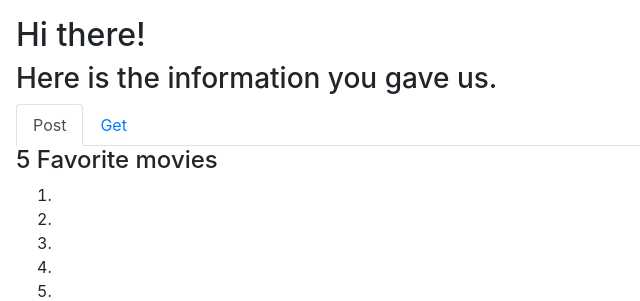
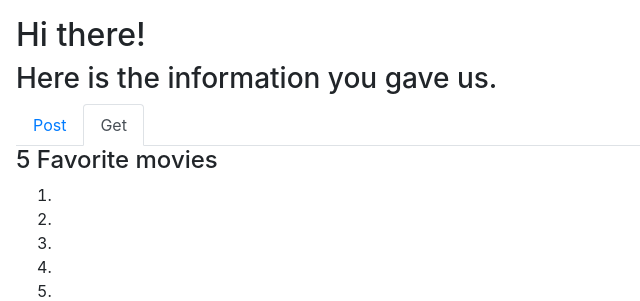
Before and after one commit to Anton90/IntroToPhp, a PHP site: page /result.php?badMovie1=1 in a window 1280 px wide. Shown: the top 301 px of the page, without its empty margins (0-640 px from the left). Run offline with PHP 8.4, Linux system fonts and the light colour scheme; data that the repository does not hold is empty.

Commit message:
added tabs

```diff
--- a/result.php
+++ b/result.php
@@ -11,10 +11,10 @@
 	 	<h3>Here is the information you gave us.</h3>
 	 	<ul class="nav nav-tabs">
 		  <li class="nav-item">
-		    <a class="nav-link active" href="#">Post</a>
+		    <a class="nav-link <?php if ($_SERVER['REQUEST_METHOD'] == 'POST'){echo 'active';} ?>" href="#">Post</a>
 		  </li>
 		  <li class="nav-item">
-		    <a class="nav-link" href="#">Get</a>
+		    <a class="nav-link <?php if ($_SERVER['REQUEST_METHOD'] == 'GET'){echo 'active';} ?>"" href="#">Get</a>
 		  </li>
 		</ul>
 	 	<h4>5 Favorite movies</h4>
--- a/setup.php
+++ b/setup.php
@@ -30,7 +30,7 @@
 			<li> <input type="text" name="favTvShow5"></li>
 		</ol>
 		</div>
-		<input type="submit">
+		<input id= "submitPost" type="submit">
 
 	</div>
 	</form><br>
@@ -60,7 +60,7 @@
 			<li> <input type="text" name="favCountry5"></li>
 		</ol>
 		</div>
-		<input type="submit">
+		<input id="submitGet" type="submit">
 
 	</div>
 	</form>
```
